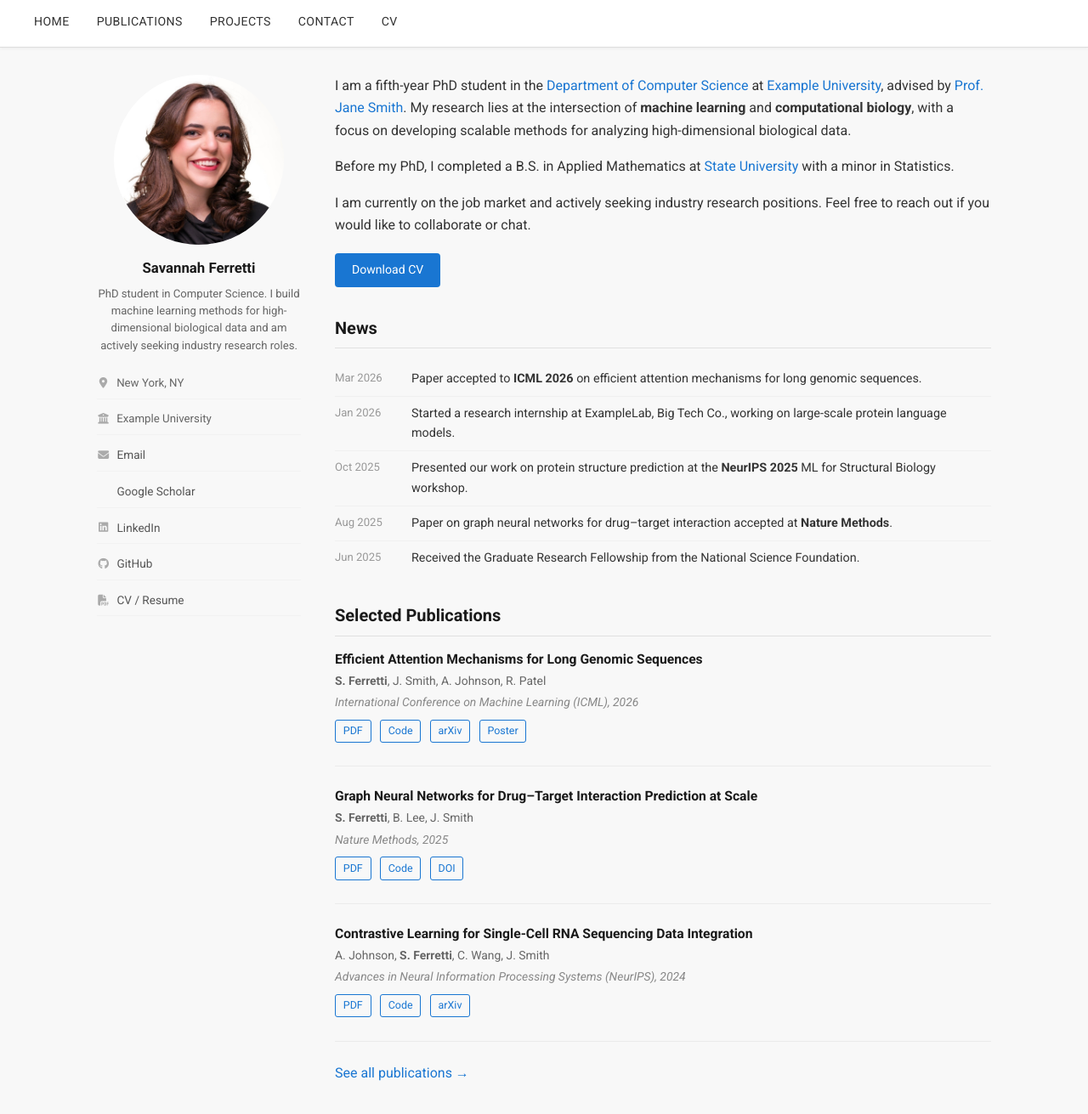
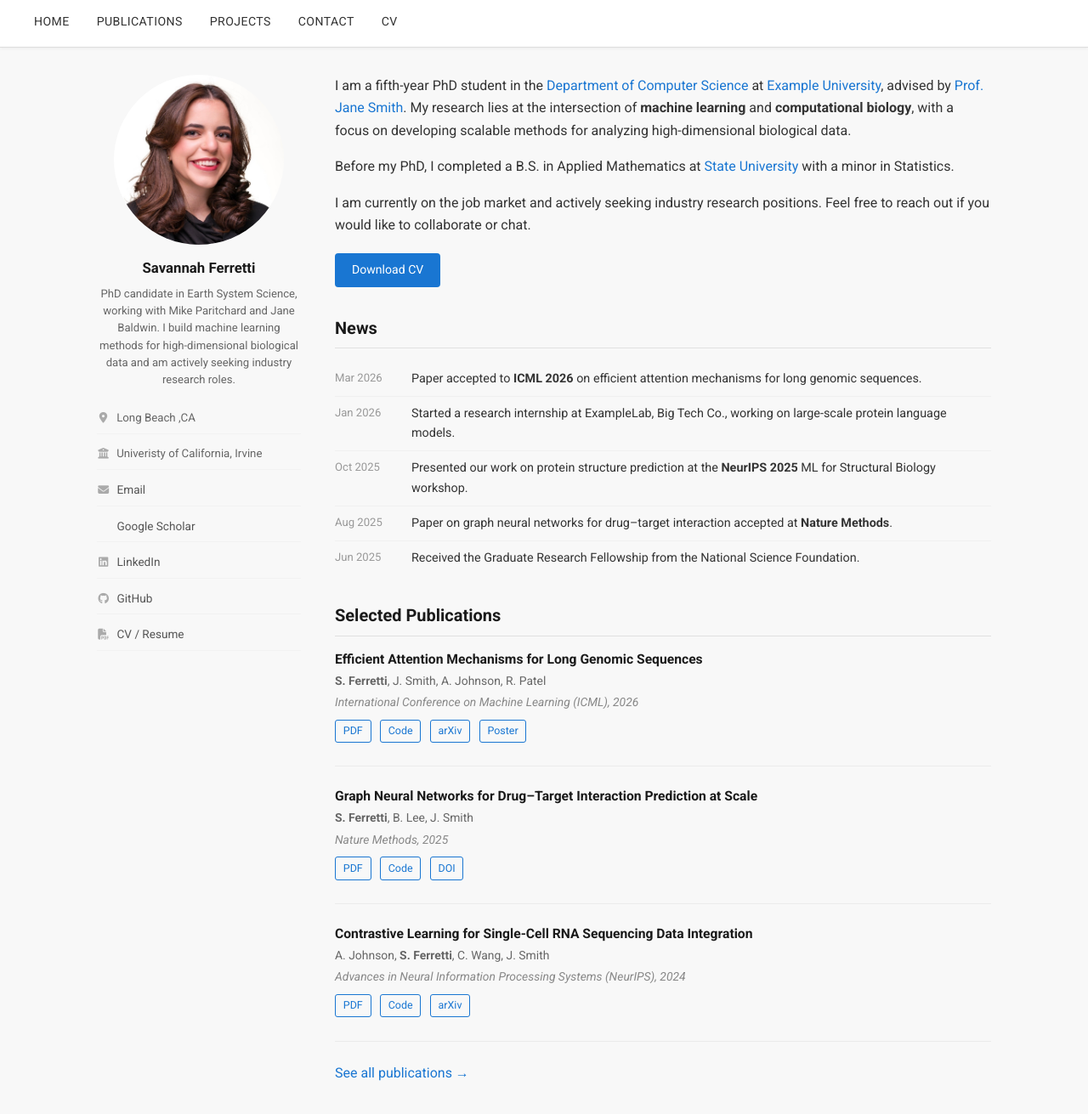
Before and after one commit to savannahferretti/savannahferretti.github.io, a Jekyll site: the page built from pages/index.md, in a window 1280 px wide and 1324 px high. Shown: the top 1311 px of the window at 85% size. Built offline with Jekyll 4.4.1, drawn with Linux system fonts in a browser that asks for light colours; a style sheet for code colours, icons or effects is not loaded.

Commit message:
Update _config.yml

```diff
--- a/_config.yml
+++ b/_config.yml
@@ -1,13 +1,13 @@
 title: Savannah Ferretti
-description: "PhD student in Computer Science"
+description: "PhD Candidate in Earth System Science"
 
 author:
   name: "Savannah Ferretti"
   avatar: "/files/profile.jpg"
-  bio: "PhD student in Computer Science. I build machine learning methods for high-dimensional biological data and am actively seeking industry research roles."
-  location: "New York, NY"
-  employer: "Example University"
-  email: "sferretti@example.edu"
+  bio: "PhD candidate in Earth System Science, working with Mike Paritchard and Jane Baldwin. I build machine learning methods for high-dimensional biological data and am actively seeking industry research roles."
+  location: "Long Beach ,CA"
+  employer: "Univeristy of California, Irvine"
+  email: "savannah.ferretti@uci.edu"
   googlescholar: "https://scholar.google.com/citations?user=XXXXXXXX"
   linkedin: "savannahferretti"
   github: "savannahferretti"
```
